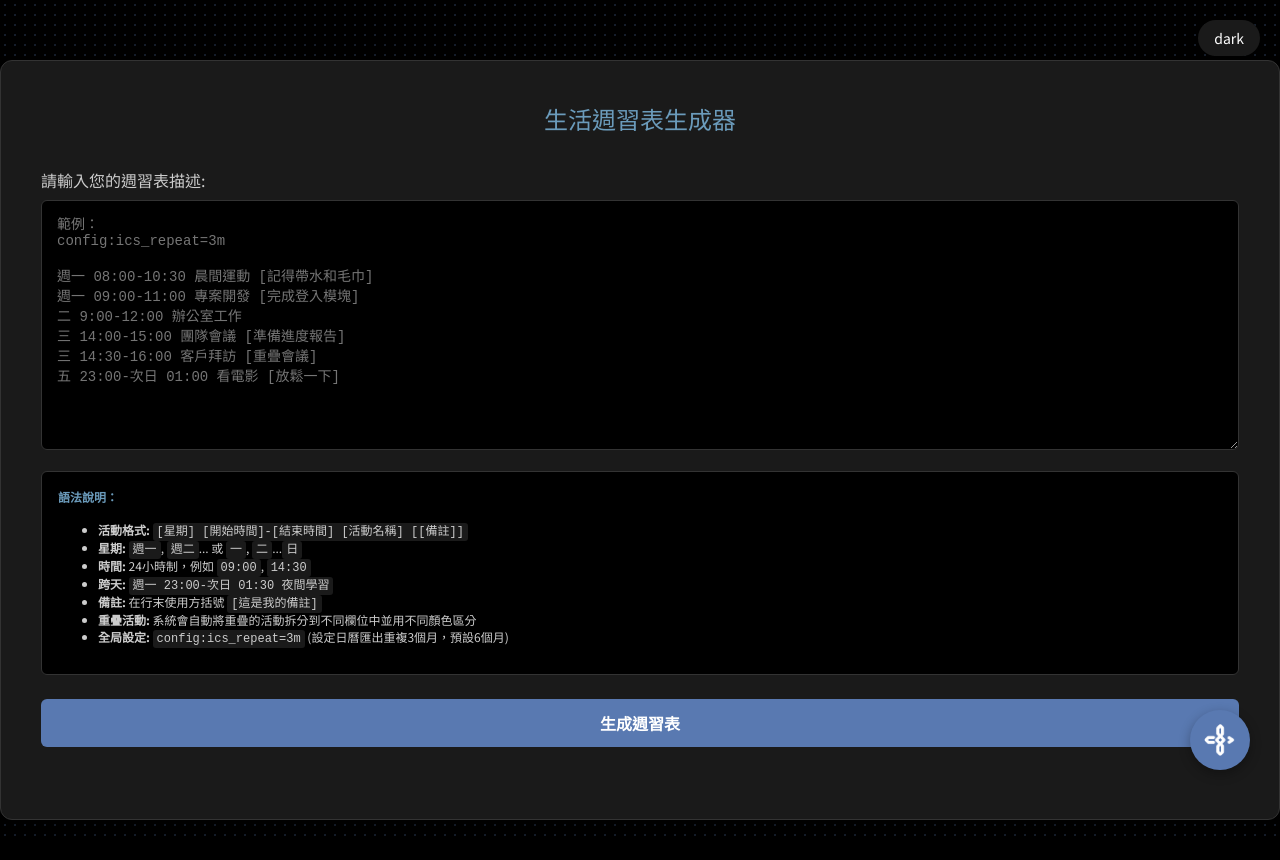
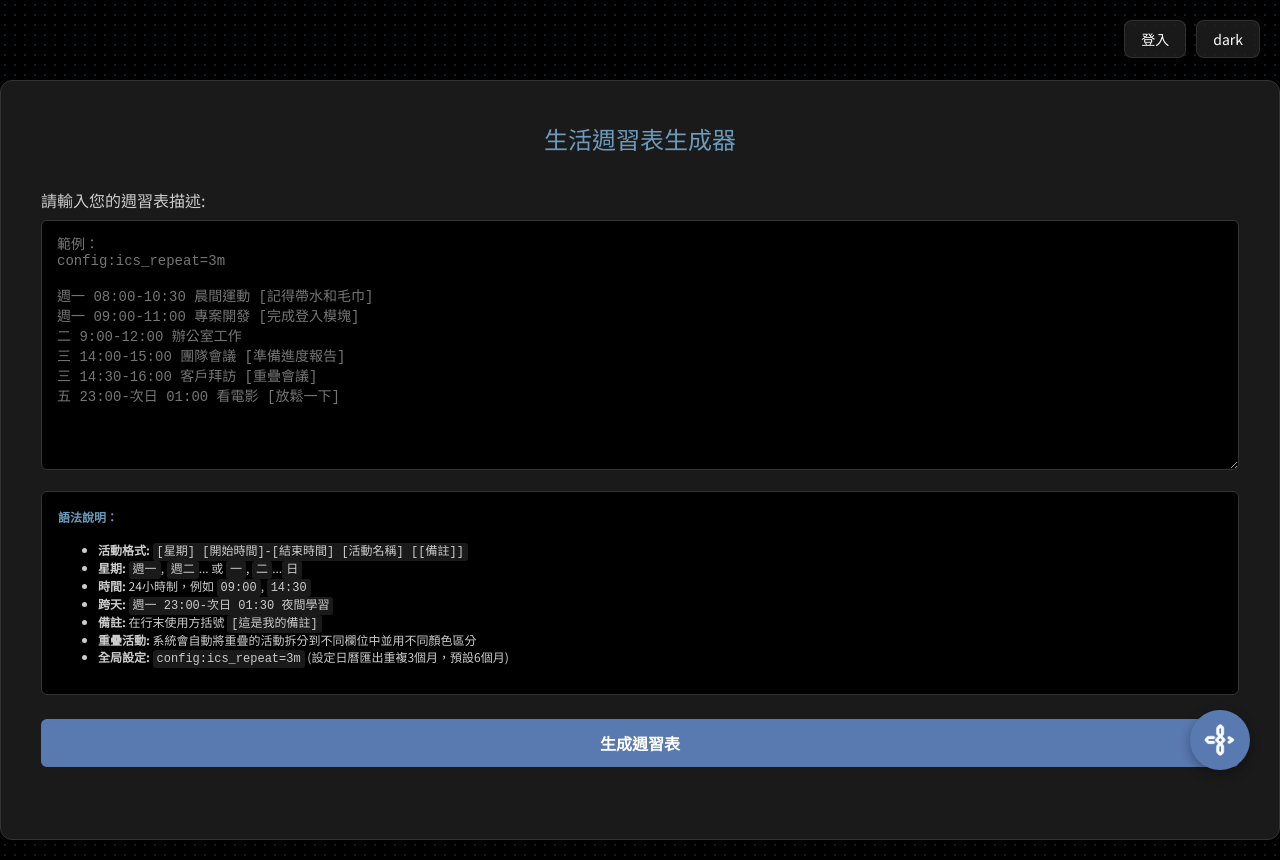
Before and after one commit to Huiceum/joking, a Flask app: page / in a window 1280 px wide. Before the commit the page ends 836 px from the top, so only its background shows below. Run offline with Flask 3, Linux system fonts and the light colour scheme; some libraries are stand-ins or nearby versions.

Commit message:
Update index.html

````diff
--- a/templates/index.html
+++ b/templates/index.html
@@ -125,33 +125,10 @@
             transform: scale(1);
         }
 
-        .theme-toggle {
-            position: fixed;
-            top: 20px;
-            right: 20px;
-            background-color: var(--surface-color);
-            border-radius: 50px;
-            padding: 8px 16px;
-            cursor: pointer;
-            display: flex;
-            align-items: center;
-            gap: 8px;
-            font-size: 14px;
-            color: var(--text-color);
-            transition: all 0.3s ease;
-            z-index: 1000;
-            user-select: none;
-        }
-
-        .theme-toggle:hover {
-            box-shadow: var(--hover-glow);
-            transform: translateY(-2px);
-        }
-
         .content-wrapper {
             width: 100%;
             max-width: 1400px;
-            margin: 60px 0 20px 0;
+            margin: 80px 0 20px 0; /* 增加上邊距以容納新按鈕 */
             padding: 2.5rem;
             background-color: var(--surface-color);
             border: 1px solid var(--border-color);
@@ -411,8 +388,7 @@
 
         @media (max-width: 768px) {
             body { padding: 0 10px; background-size: 15px 15px; }
-            .theme-toggle { top: 15px; right: 15px; padding: 6px 12px; font-size: 12px; }
-            .content-wrapper { max-width: 100%; margin: 50px 0 15px 0; padding: 1.5rem 1rem; border-radius: 8px; border: none; box-shadow: 0 4px 12px rgba(0,0,0,0.15); }
+            .content-wrapper { max-width: 100%; margin: 70px 0 15px 0; padding: 1.5rem 1rem; border-radius: 8px; border: none; box-shadow: 0 4px 12px rgba(0,0,0,0.15); }
             #mobileControls { display: flex; }
 
             /* Mobile Today View Grid Layout */
@@ -538,38 +514,51 @@
          }
 
 
-         /* ... 在您的 style 標籤結尾處加入 ... */
-
-        /* 使用者資訊 */
-        .user-profile {
+        /* --- NEW: 統一控制按鈕樣式 --- */
+        .top-right-controls {
             position: fixed;
             top: 20px;
-            left: 20px;
+            right: 20px;
             z-index: 1000;
+            display: flex;
+            gap: 10px;
         }
-        #userInfo {
+        .control-button {
+            padding: 8px 16px;
+            border-radius: 8px;
+            cursor: pointer;
+            font-size: 14px;
+            color: var(--text-color);
             display: flex;
             align-items: center;
-            gap: 10px;
-            background: var(--surface-color);
-            padding: 5px 10px;
-            border-radius: 20px;
-            box-shadow: 0 2px 5px rgba(0,0,0,0.2);
+            gap: 8px;
+            user-select: none;
+            transition: all 0.3s ease;
+
+            /* 玻璃擬態風格 (來自 tooltip) */
+            background: var(--tooltip-bg);
+            border: 1px solid var(--tooltip-border);
+            backdrop-filter: blur(10px) saturate(180%);
+            -webkit-backdrop-filter: blur(10px) saturate(180%);
+            box-shadow: 0 4px 12px rgba(0, 0, 0, 0.2);
         }
-        .avatar {
-            width: 30px;
-            height: 30px;
-            border-radius: 50%;
+        .control-button:hover {
+            box-shadow: var(--hover-glow);
+            transform: translateY(-2px);
         }
-        .username { font-size: 14px; }
-        .logout-btn {
+        .control-button .logout-btn {
+            /* 讓登出連結看起來不像按鈕中的按鈕 */
+            text-decoration: none;
+            color: var(--text-muted-color);
             font-size: 12px;
-            color: var(--text-muted-color);
-            text-decoration: none;
-            background: var(--bg-color);
-            padding: 4px 8px;
-            border-radius: 10px;
+            background: none;
+            padding: 0;
+            margin-left: 5px;
         }
+        .control-button .logout-btn:hover {
+            color: var(--text-color);
+        }
+        /* --- END NEW --- */
 
         /* AI 聊天按鈕 */
         .ai-chat-container {
@@ -601,7 +590,7 @@
             filter: brightness(0) invert(1);
         }
 
-        /* --- NEW: 聊天視窗 (Chat Modal) --- */
+        /* --- MODIFIED: 聊天視窗 (Chat Modal) --- */
         .chat-modal {
             display: none; /* 由 JS class 'is-open' 控制 */
             position: fixed;
@@ -609,7 +598,7 @@
             left: 0;
             width: 100%;
             height: 100%;
-            z-index: 999;
+            z-index: 2000; /* 提高 z-index，使其在最上層 */
             background-color: transparent; /* 遮罩背景色會漸變 */
             transition: background-color 0.4s ease;
         }
@@ -624,6 +613,7 @@
             flex-direction: column;
             box-shadow: 0 10px 30px rgba(0,0,0,0.3);
             transition: transform 0.4s ease-in-out;
+            position: relative; /* 為了絕對定位關閉按鈕 */
         }
         /* 手機模式 (預設): 全螢幕，由下往上滑入 */
         .chat-window {
@@ -652,7 +642,6 @@
                 transform: translateX(0);
             }
         }
-        /* --- END NEW: 聊天視窗 --- */
 
         .chat-header {
             padding: 15px;
@@ -662,13 +651,26 @@
             align-items: center;
         }
         .chat-header h3 { margin: 0; text-align: left; }
+
+        /* MODIFIED: 關閉按鈕樣式 */
         .close-chat-btn {
+            position: absolute;
+            top: 10px;
+            right: 15px;
+            z-index: 10;
             background: none;
             border: none;
             font-size: 24px;
+            color: var(--text-muted-color);
+            cursor: pointer;
+            padding: 5px;
+            line-height: 1;
+        }
+        .close-chat-btn:hover {
             color: var(--text-color);
-            cursor: pointer;
         }
+        /* --- END MODIFIED --- */
+
         .chat-messages {
             flex-grow: 1;
             overflow-y: auto;
@@ -743,19 +745,23 @@
     <!-- NEW: Tooltip Element -->
     <div id="activity-tooltip" class="activity-tooltip"></div>
 
-    <div class="theme-toggle">
-    <span id="theme-text">dark</span>
+    <!-- MODIFIED: 將登入/登出和主題切換按鈕組合併 -->
+    <div class="top-right-controls">
+        {% if session %}
+        <div id="userInfo" class="control-button">
+            <span>{{ session.name }}</span>
+            <a href="{{ url_for('logout') }}" class="logout-btn">登出</a>
+        </div>
+        {% else %}
+        <a href="{{ url_for('login') }}" id="loginBtn" class="control-button" style="text-decoration: none;">
+            <span>登入</span>
+        </a>
+        {% endif %}
+        <div id="themeToggle" class="control-button">
+            <span id="theme-text">dark</span>
+        </div>
     </div>
 
-    <!-- User Profile Area -->
-    <div class="user-profile">
-        {% if session %}
-        <div id="userInfo">
-            <span class="username">{{ session.name }}</span>
-            <a href="{{ url_for('logout') }}" class="logout-btn">登出</a>
-        </div>
-        {% endif %}
-    </div>
 
     <!-- AI Chat Button -->
     <div class="ai-chat-container">
@@ -767,9 +773,11 @@
     <!-- AI Chat Modal -->
     <div id="chatModal" class="chat-modal">
         <div class="chat-window">
+            <!-- MODIFIED: 關閉按鈕移到這裡 -->
+            <button id="closeChatBtn" class="close-chat-btn">×</button>
             <div class="chat-header">
                 <h3>AI 作息諮詢師</h3>
-                <button id="closeChatBtn" class="close-chat-btn">×</button>
+                <!-- 關閉按鈕已從此處移除 -->
             </div>
             <div id="chatMessages" class="chat-messages">
                 <div class="message ai">你好！我是你的 AI 作息諮詢師，有什麼可以幫你的嗎？</div>
@@ -879,7 +887,8 @@ config:ics_repeat=3m
         let chatHistory = []; // 用來保存對話歷史
 
         // --- DOM 元素獲取 ---
-        const themeToggleBtn = document.querySelector('.theme-toggle');
+        // MODIFIED: 更新主題切換按鈕的選擇器
+        const themeToggleBtn = document.getElementById('themeToggle');
         const scheduleDataContainer = document.getElementById('scheduleData');
         const scheduleForm = document.getElementById("scheduleForm");
         const tooltip = document.getElementById('activity-tooltip');
@@ -1214,15 +1223,19 @@ config:ics_repeat=3m
             return messageElement;
         }
 
+        // MODIFIED: 覆蓋模式
         function parseAndApplySchedule(text) {
             const scheduleRegex = /```schedule\n([\s\S]*?)\n```/;
             const match = text.match(scheduleRegex);
 
             if (match && match[1]) {
                 const newEntries = match[1].trim();
-                const currentSchedule = scheduleTextarea.value;
-                scheduleTextarea.value = (currentSchedule ? currentSchedule.trim() + '\n' : '') + newEntries + '\n';
-                const notification = addMessageToChat('ai', '我已將上述行程更新到您的週習表中！');
+
+                // 直接將 textarea 的值設定為 AI 產生的內容，實現覆蓋效果
+                scheduleTextarea.value = newEntries + '\n';
+
+                // 同時，更新提示訊息，讓使用者更清楚發生了什麼事
+                const notification = addMessageToChat('ai', '我已將您的週習表**替換**為上述內容！');
                 setTimeout(() => {
                     notification.style.transition = 'opacity 0.5s';
                     notification.style.opacity = '0';
````
